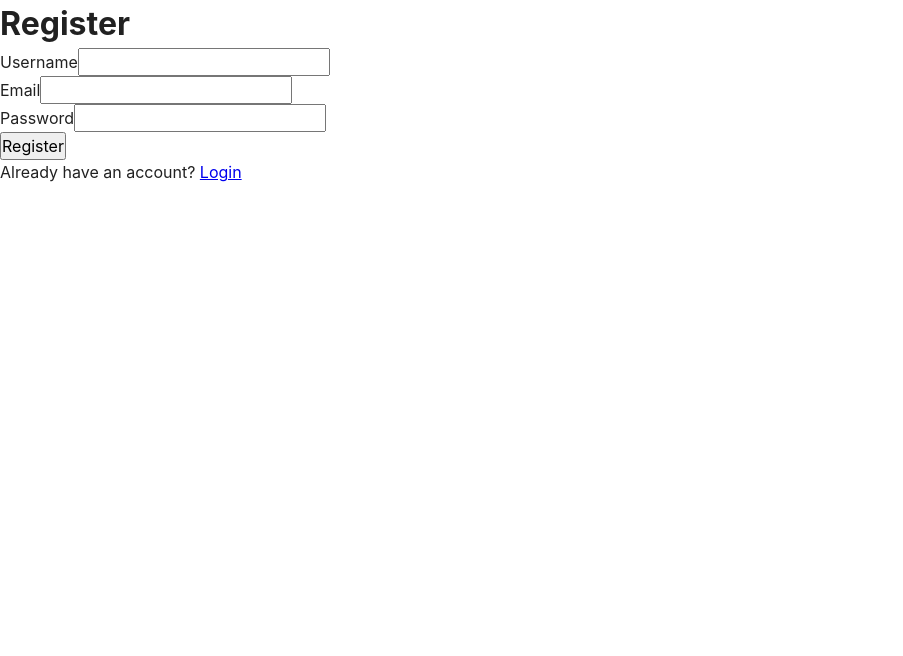
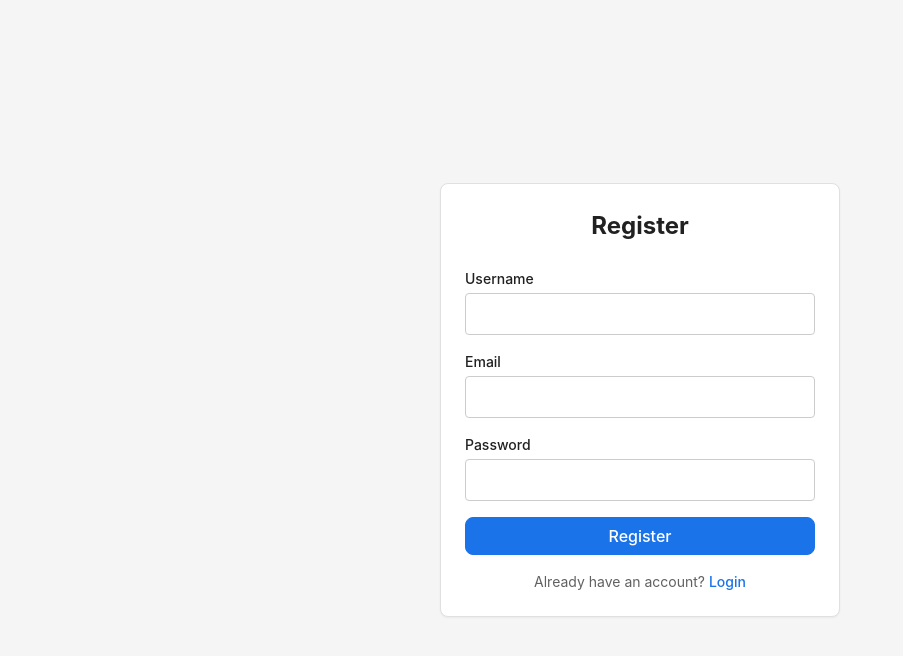
Before and after one commit to Theodhor-90/chess, a React (Vite) app in the folder apps/web/: page /register in a window 1280 px wide. Shown: the top 656 px of the page, without its empty margins (0-903 px from the left). Built offline with nearby package versions, Linux system fonts and the light colour scheme; no server answers.

Commit message:
m12/p01/t02: task completed
Automated commit by pipeline after task approval.

```diff
--- /dev/null
+++ b/apps/web/src/pages/LoginPage.module.css
@@ -0,0 +1,50 @@
+.page {
+  display: flex;
+  align-items: center;
+  justify-content: center;
+  min-height: 100vh;
+  padding: var(--space-4);
+  background-color: var(--color-bg-secondary);
+}
+
+.card {
+  width: 100%;
+  max-width: 400px;
+}
+
+.title {
+  font-size: var(--font-size-xl);
+  font-weight: var(--font-weight-bold);
+  color: var(--color-text);
+  text-align: center;
+  margin-bottom: var(--space-6);
+}
+
+.form {
+  display: flex;
+  flex-direction: column;
+  gap: var(--space-4);
+}
+
+.error {
+  font-size: var(--font-size-sm);
+  color: var(--color-error);
+  text-align: center;
+}
+
+.footer {
+  text-align: center;
+  margin-top: var(--space-4);
+  font-size: var(--font-size-sm);
+  color: var(--color-text-secondary);
+}
+
+.footerLink {
+  color: var(--color-text-link);
+  text-decoration: none;
+  font-weight: var(--font-weight-medium);
+}
+
+.footerLink:hover {
+  text-decoration: underline;
+}
--- a/apps/web/src/pages/LoginPage.tsx
+++ b/apps/web/src/pages/LoginPage.tsx
@@ -3,6 +3,10 @@ import { Link, useNavigate, useSearchParams } from "react-router";
 import { useLoginMutation } from "../store/apiSlice.js";
 import { useAppDispatch } from "../store/index.js";
 import { socketActions } from "../store/socketMiddleware.js";
+import { Card } from "../components/ui/Card.js";
+import { Input } from "../components/ui/Input.js";
+import { Button } from "../components/ui/Button.js";
+import styles from "./LoginPage.module.css";
 
 export function LoginPage() {
   const navigate = useNavigate();
@@ -32,35 +36,36 @@ export function LoginPage() {
         : "";
 
   return (
-    <div>
-      <h1>Login</h1>
-      <form onSubmit={handleSubmit}>
-        <div>
-          <label htmlFor="email">Email</label>
-          <input
-            id="email"
+    <div className={styles.page}>
+      <Card padding="lg" className={styles.card}>
+        <h1 className={styles.title}>Login</h1>
+        <form onSubmit={handleSubmit} className={styles.form}>
+          <Input
+            label="Email"
+            name="email"
             type="email"
             value={email}
             onChange={(e) => setEmail(e.target.value)}
             required
           />
-        </div>
-        <div>
-          <label htmlFor="password">Password</label>
-          <input
-            id="password"
+          <Input
+            label="Password"
+            name="password"
             type="password"
             value={password}
             onChange={(e) => setPassword(e.target.value)}
             required
           />
-        </div>
-        {errorMessage && <p role="alert">{errorMessage}</p>}
-        <button type="submit" disabled={isLoading}>
+          {errorMessage && (
+            <p role="alert" className={styles.error}>
+              {errorMessage}
+            </p>
+          )}
+          <Button type="submit" loading={isLoading}>
             {isLoading ? "Logging in…" : "Login"}
-        </button>
+          </Button>
         </form>
-      <p>
+        <p className={styles.footer}>
           Don&apos;t have an account?{" "}
           <Link
             to={
@@ -68,10 +73,12 @@ export function LoginPage() {
                 ? `/register?redirect=${searchParams.get("redirect")}`
                 : "/register"
             }
+            className={styles.footerLink}
           >
             Register
           </Link>
         </p>
+      </Card>
     </div>
   );
 }
--- /dev/null
+++ b/apps/web/src/pages/RegisterPage.module.css
@@ -0,0 +1,50 @@
+.page {
+  display: flex;
+  align-items: center;
+  justify-content: center;
+  min-height: 100vh;
+  padding: var(--space-4);
+  background-color: var(--color-bg-secondary);
+}
+
+.card {
+  width: 100%;
+  max-width: 400px;
+}
+
+.title {
+  font-size: var(--font-size-xl);
+  font-weight: var(--font-weight-bold);
+  color: var(--color-text);
+  text-align: center;
+  margin-bottom: var(--space-6);
+}
+
+.form {
+  display: flex;
+  flex-direction: column;
+  gap: var(--space-4);
+}
+
+.error {
+  font-size: var(--font-size-sm);
+  color: var(--color-error);
+  text-align: center;
+}
+
+.footer {
+  text-align: center;
+  margin-top: var(--space-4);
+  font-size: var(--font-size-sm);
+  color: var(--color-text-secondary);
+}
+
+.footerLink {
+  color: var(--color-text-link);
+  text-decoration: none;
+  font-weight: var(--font-weight-medium);
+}
+
+.footerLink:hover {
+  text-decoration: underline;
+}
--- a/apps/web/src/pages/RegisterPage.tsx
+++ b/apps/web/src/pages/RegisterPage.tsx
@@ -3,6 +3,10 @@ import { Link, useNavigate, useSearchParams } from "react-router";
 import { useRegisterMutation } from "../store/apiSlice.js";
 import { useAppDispatch } from "../store/index.js";
 import { socketActions } from "../store/socketMiddleware.js";
+import { Card } from "../components/ui/Card.js";
+import { Input } from "../components/ui/Input.js";
+import { Button } from "../components/ui/Button.js";
+import styles from "./RegisterPage.module.css";
 
 export function RegisterPage() {
   const navigate = useNavigate();
@@ -33,13 +37,13 @@ export function RegisterPage() {
         : "";
 
   return (
-    <div>
-      <h1>Register</h1>
-      <form onSubmit={handleSubmit}>
-        <div>
-          <label htmlFor="username">Username</label>
-          <input
-            id="username"
+    <div className={styles.page}>
+      <Card padding="lg" className={styles.card}>
+        <h1 className={styles.title}>Register</h1>
+        <form onSubmit={handleSubmit} className={styles.form}>
+          <Input
+            label="Username"
+            name="username"
             type="text"
             value={username}
             onChange={(e) => setUsername(e.target.value)}
@@ -49,33 +53,32 @@ export function RegisterPage() {
             pattern="^[a-zA-Z0-9_]+$"
             title="3–20 characters, letters, numbers, and underscores only"
           />
-        </div>
-        <div>
-          <label htmlFor="email">Email</label>
-          <input
-            id="email"
+          <Input
+            label="Email"
+            name="email"
             type="email"
             value={email}
             onChange={(e) => setEmail(e.target.value)}
             required
           />
-        </div>
-        <div>
-          <label htmlFor="password">Password</label>
-          <input
-            id="password"
+          <Input
+            label="Password"
+            name="password"
             type="password"
             value={password}
             onChange={(e) => setPassword(e.target.value)}
             required
           />
-        </div>
-        {errorMessage && <p role="alert">{errorMessage}</p>}
-        <button type="submit" disabled={isLoading}>
+          {errorMessage && (
+            <p role="alert" className={styles.error}>
+              {errorMessage}
+            </p>
+          )}
+          <Button type="submit" loading={isLoading}>
             {isLoading ? "Registering…" : "Register"}
-        </button>
+          </Button>
         </form>
-      <p>
+        <p className={styles.footer}>
           Already have an account?{" "}
           <Link
             to={
@@ -83,10 +86,12 @@ export function RegisterPage() {
                 ? `/login?redirect=${searchParams.get("redirect")}`
                 : "/login"
             }
+            className={styles.footerLink}
           >
             Login
           </Link>
         </p>
+      </Card>
     </div>
   );
 }
```
Lines whose indentation alone changed are shown as unchanged.
